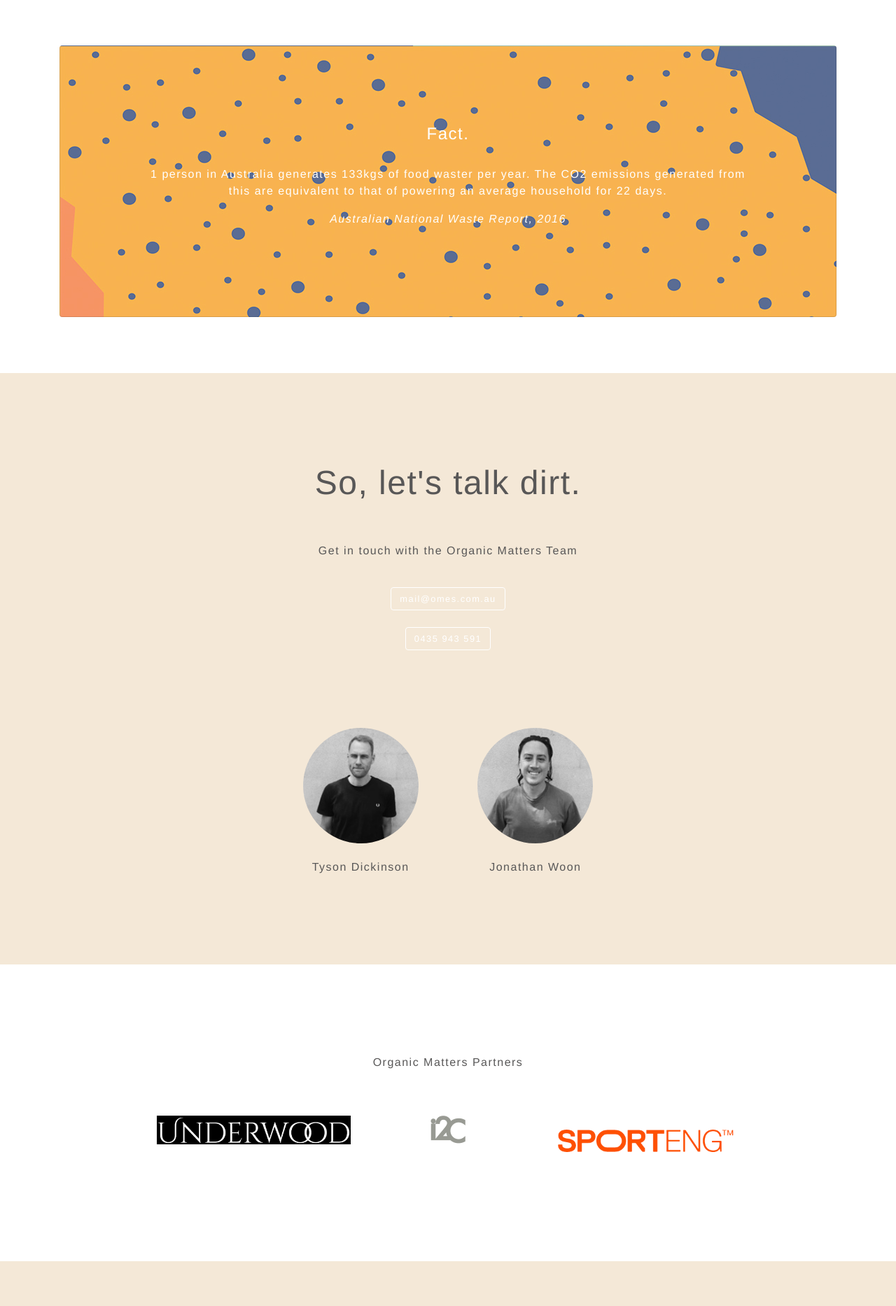
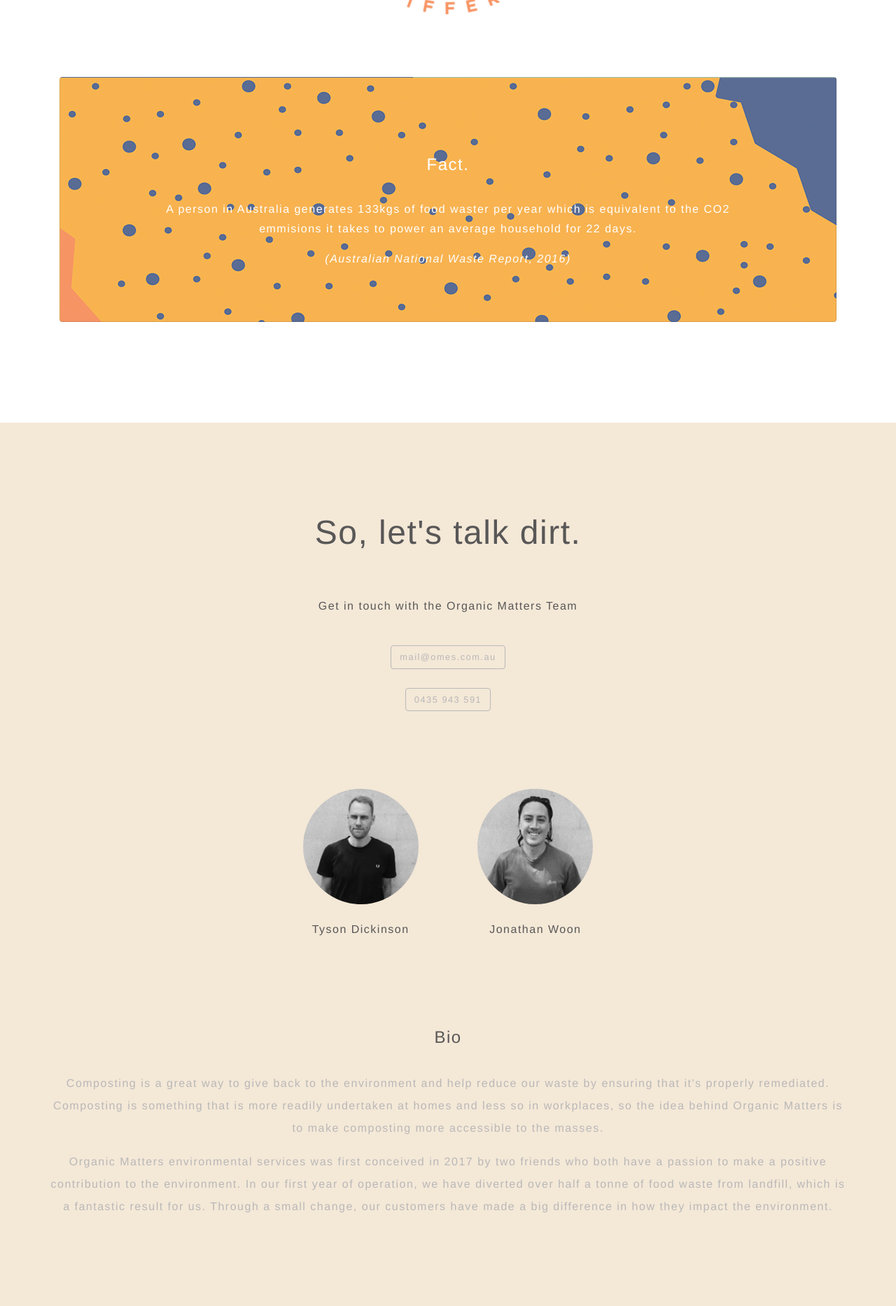
Before and after one commit to Rahel-Weiss/omes, a PHP site: page / in a window 1280 px wide. Shown: the part 3708-5574 px from the top of the page at 70% size. Run offline with PHP 8.4, Linux system fonts and the light colour scheme; some libraries are stand-ins or nearby versions.

Commit message:
25/01 changes

```diff
--- a/Components/facts.css
+++ b/Components/facts.css
@@ -1,5 +1,8 @@
 .card-blockquote {
-	padding: 10%;
+	padding: 10% 10% 20% 10%;
+  height: 35vh;
+
+
 }
 
 .strap {
@@ -34,5 +37,6 @@ color: white;
 }
 
 .the-facts {
-	padding-bottom: 5%;
+margin-bottom: 10%;
+
 }
--- a/Components/talk-dirt.css
+++ b/Components/talk-dirt.css
@@ -61,15 +61,15 @@ margin-bottom: 10%;
 }
 
 .btn-outline-secondary.phone {
-  color: white !important;
-  border-color: white !important;
+  color: #b9b8b8 !important;
+  border-color: #b9b8b8 !important;
   font-size: 0.8em;
 
 }
 .btn-outline-secondary.email {
 
-  color: white !important;
-  border-color:  white !important;
+  color:  #b9b8b8 !important;
+  border-color:  #b9b8b8 !important;
   font-size: 0.8em;
 }
 
@@ -83,7 +83,7 @@ margin-bottom: 10%;
 
 .white {
 	color: white !important;
-	border-color: #fff !important;
+	border-color: color: #b9b8b8 !important;
 }
 
 
@@ -92,3 +92,9 @@ margin-bottom: 10%;
   border-color: #AE462B !important;
   background-color: transparent;
   font-size: 0.8em;
+}
+
+#bio {
+line-height: 2em;
+  padding-bottom: 10%;
+}
--- a/index.html
+++ b/index.html
@@ -44,9 +44,9 @@
   <div class="banner" style="background-image: radial-gradient(ellipse at center, rgba(10,0,0,0.7) 0%, rgba(255,252,232,0.2) 100%, rgba(0,36,61,0.6) 50%), url('./images/banner.jpg')">
     <div class="banner-content">
       <img class="logo" src="./images/logo.png">
-        <h1>Small change, Big difference</h1>
+      <h1>Small change, big difference</h1>
       <p class="caps ">Helping you to bring composting to your workplace.</p>
-        <a class="btn btn-outline-secondary " href="#what-we-do">Learn more.</a>
+      <a class="btn btn-outline-secondary " href="#what-we-do">Learn more</a>
 
     </div>
   </div>
@@ -89,7 +89,7 @@
             <div class="col-md-7 my-auto text-center">
               <div class="card-block">
                 <!-- <h4 class="card-title">You Compost</h4> -->
-                <p class="card-text">We’ll send you an information pack so that you can send out to your business regarding the do’s and don’t for our bins. You’ll then be ready to begin composting in your workplace.</p>
+                <p class="card-text">We’ll send you an information pack so that you can send out to your business regarding the do’s and don’t for our bins. You’ll then be ready to begin composting at your workplace.</p>
               </div>
             </div>
           </div>
@@ -105,7 +105,7 @@
             <div class="col-md-7 my-auto text-center">
               <div class="card-block" >
                 <!-- <h4 class="card-title">Collecting & Maintenance</h4> -->
-                <p class="card-text">Depending on your requirements we’ll come and collect the waste each week and give the bin a freshen up</p>
+                <p class="card-text">Depending on your requirements we’ll come and collect the waste each week and give the bin a freshen up.</p>
               </div>
             </div>
           </div>
@@ -150,8 +150,8 @@
                   <blockquote class="card-blockquote">
                     <h4>Fact.</h4>
                     <br>
-                    <p>1 person in Australia generates 133kgs of food waster per year. The CO2 emissions generated from this are equivalent to that of powering an average household for 22 days.</p>
-                    <footer><cite title="Source Title">Australian National Waste Report, 2016</cite></footer>
+                    <p>A person in Australia generates 133kgs of food waster per year which is equivalent to the CO2 emmisions it takes to power an average household for 22 days.</p>
+                    <footer><cite title="Source Title">(Australian National Waste Report, 2016)</cite></footer>
                   </blockquote>
 
                 </div>
@@ -165,7 +165,7 @@
                   <blockquote class="card-blockquote">
                     <h4>Fact.</h4>
                     <p>If food waste was a country, it would be the third biggest emitter of greenhouse gases after the USA and China.</p>
-                      <footer><cite title="Source Title">Food wastage footprint report, 2013</cite></footer>
+                    <footer><cite title="Source Title">(Food wastage footprint report, 2013)</cite></footer>
                   </blockquote>
 
                 </div>
@@ -193,7 +193,7 @@
                   <blockquote class="card-blockquote">
                     <h4>Fact.</h4>
                     <p>Australian consumers throw away around 3.1 million tonnes of edible food a year.</p>
-                      <footer> <cite title="Source Title">Department of the Environment and Energy
+                    <footer> <cite title="Source Title">(Department of the Environment and Energy)
                     </cite></footer>
                   </blockquote>
 
@@ -208,7 +208,7 @@
                   <blockquote class="card-blockquote">
                     <h4>Fact.</h4>
                     <p>Up to a third of all food is estimated to be wasted each year.</p>
-                      <footer> <cite title="Source Title">FAO, 2013</cite></footer>
+                    <footer> <cite title="Source Title">(FAO, 2013)</cite></footer>
                   </blockquote>
 
                 </div>
@@ -228,7 +228,7 @@
           <div class="col">
             <h1>So, let's talk dirt.</h1>
             <br><br>
-              <p> Get in touch with the Organic Matters Team</p>
+            <p class=""> Get in touch with the Organic Matters Team</p>
             <br>
             <a class="btn btn-outline-secondary grey email" href="mailto:someone@yoursite.com">mail@omes.com.au</a>
             <br><br>
@@ -239,13 +239,22 @@
         <div class="row team-members justify-content-center">
           <div class=" col-xs-4 col-md-3">
             <img class="team" src="./images/tyson.png">
-              <p>Tyson Dickinson</p>
+            <p class="">Tyson Dickinson</p>
           </div>
           <div class=" col-xs-4 col-md-3">
             <img class="team" src="./images/jono.png">
             <br>
-              <p>Jonathan Woon</p>
+            <p class="">Jonathan Woon</p>
           </div>
+        </div>
+
+        <div id="bio" class="row justify-content-center">
+          <h4 class="">Bio</h4>
+          <br>
+          <br>
+          <p class="lt-grey">Composting is a great way to give back to the environment and help reduce our waste by ensuring that it's properly remediated. Composting is something that is more readily undertaken at homes and less so in workplaces, so the idea behind Organic Matters is to make composting more accessible to the masses.</p>
+
+          <p class="lt-grey">Organic Matters environmental services was first conceived in 2017 by two friends who both have a passion to make a positive contribution to the environment. In our first year of operation, we have diverted over half a tonne of food waste from landfill, which is a fantastic result for us. Through a small change, our customers have made a big difference in how they impact the environment.</p>
         </div>
 
       </div>
@@ -293,7 +302,7 @@
 
     <div class="container partners ">
       <div class="text-center">
-            <p>Organic Matters Partners</p>
+        <h5>Organic Matters Partners</h5>
         <br><br>
         <div class="container">
           <div class="row justify-content-center">
--- a/style.css
+++ b/style.css
@@ -24,6 +24,7 @@ body  {
 	font-weight: 100;
     letter-spacing: 1.5px;
     color: #585757;
+    line-height: 1.7em;
 
 }
 
```
Lines whose indentation alone changed are shown as unchanged.
